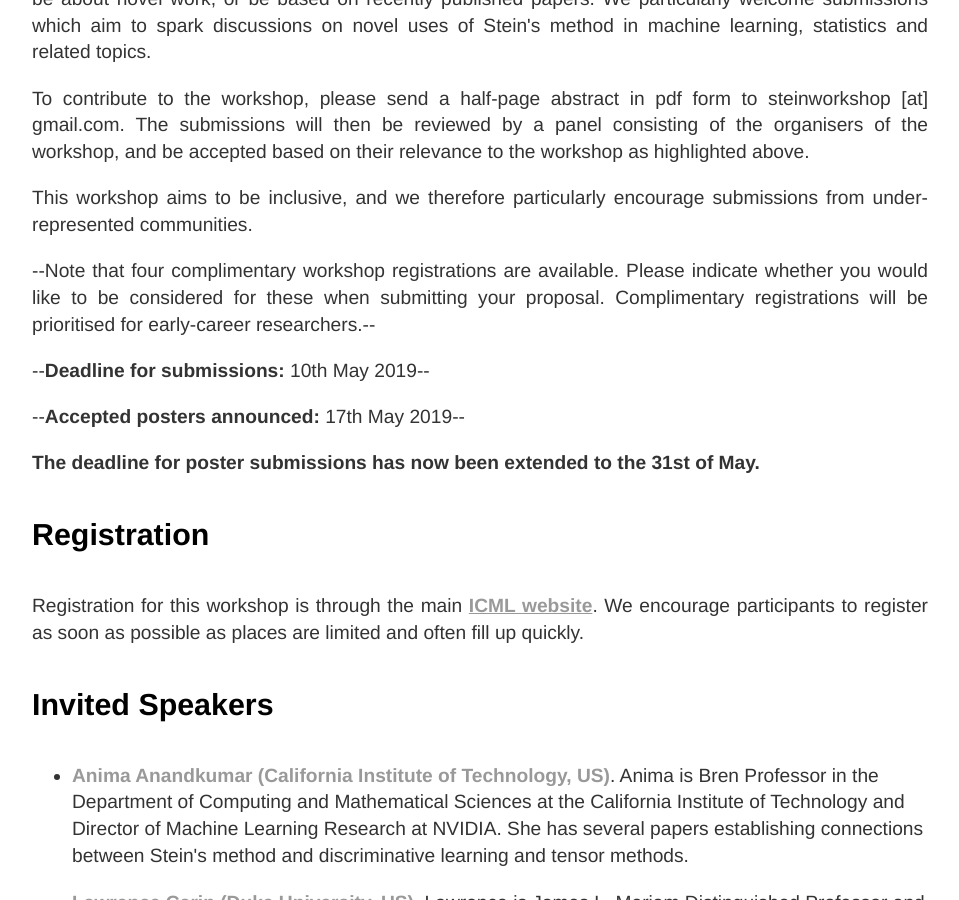
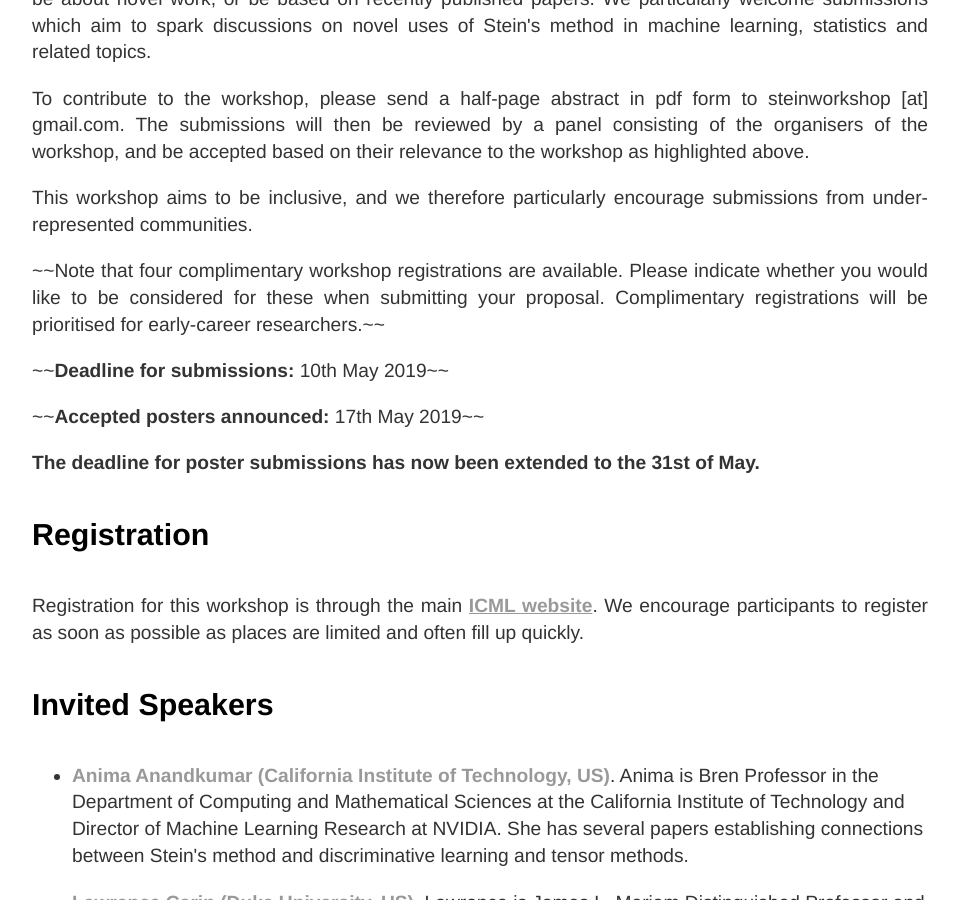
Before and after one commit to steinworkshop/steinworkshop.github.io, a Jekyll site: the page built from index.html, in a window 1280 px wide and 900 px high, scrolled down 1320 px. Shown: the whole window, without its empty margins (160-1119 px from the left). Built offline with Jekyll 4.4.1, drawn with Linux system fonts in a browser that asks for light colours.

Commit message:
tilde instead

```diff
--- a/index.html
+++ b/index.html
@@ -33,13 +33,13 @@ title: ICML Workshop on Stein's Method
 
 	<p>This workshop aims to be inclusive, and we therefore particularly encourage submissions from under-represented communities.</p>
 
-	<p>--Note that four complimentary workshop registrations are available. Please indicate whether you would like to be considered for these when submitting your proposal. Complimentary registrations will be prioritised for early-career researchers.-- </p>
+	<p>~~Note that four complimentary workshop registrations are available. Please indicate whether you would like to be considered for these when submitting your proposal. Complimentary registrations will be prioritised for early-career researchers.~~ </p>
 
-	<p>--<strong>Deadline for submissions:</strong> 10th May 2019--</p>
-	<p>--<strong>Accepted posters announced:</strong> 17th May 2019--</p>
+	<p>~~<strong>Deadline for submissions:</strong> 10th May 2019~~</p>
+	<p>~~<strong>Accepted posters announced:</strong> 17th May 2019~~</p>
 
 
-	<p><strong>The deadline for poster submissions has now been extended to the 31st of May.</strong></p>
+	<p><strong>The deadline for poster submissions has now been extended to the 31st of May. </strong></p>
 
 </div>
 
```
